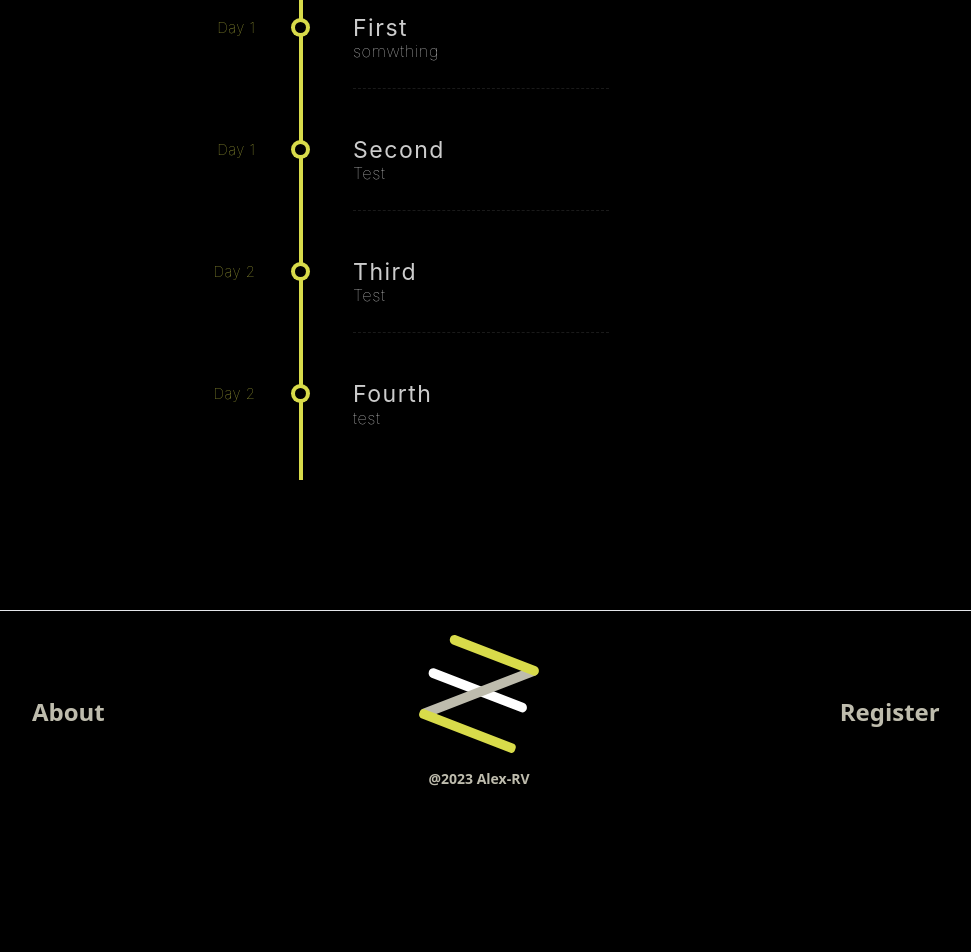
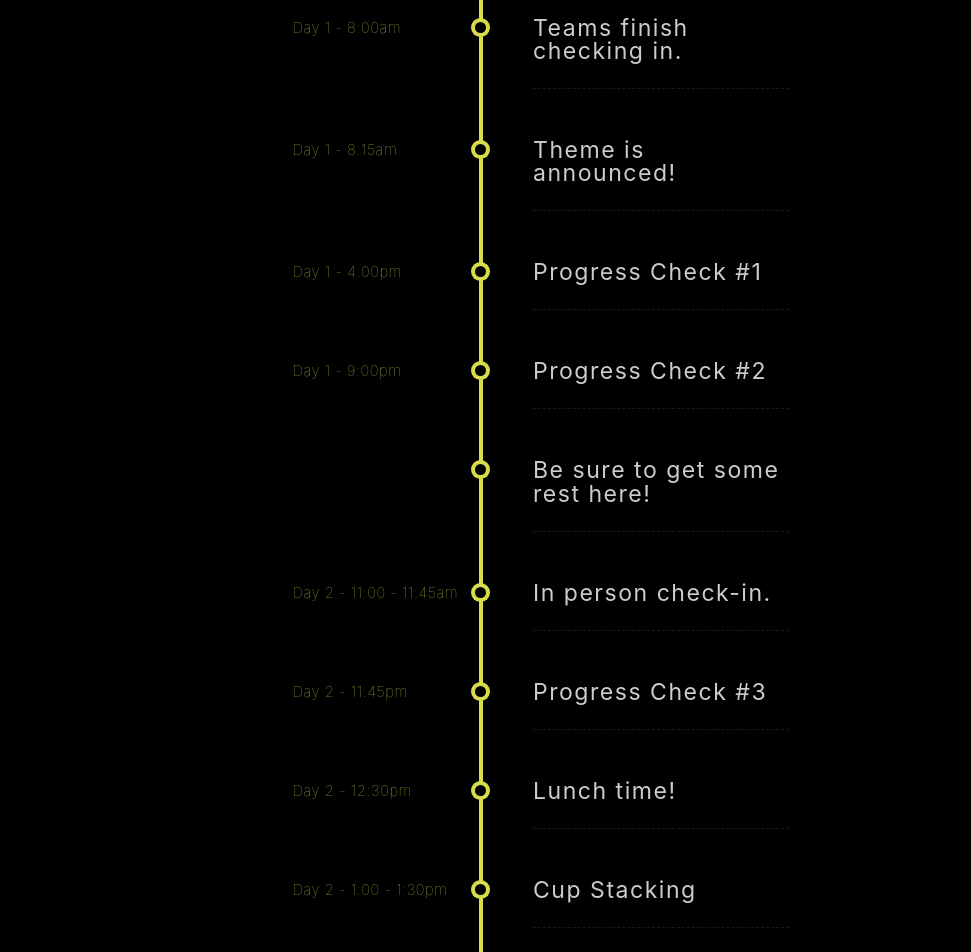
Before and after one commit to Alex-RV/zigzag, a Next.js app: page / in a window 1280 px wide. Shown: the part 1900-2852 px from the top of the page, without its empty margins (161-1132 px from the left). Before the commit the page ends 2721 px from the top, so only its background shows below. Built offline with nearby package versions, Linux system fonts and the light colour scheme.

Commit message:
added schedule

```diff
--- a/src/components/Timeline.tsx
+++ b/src/components/Timeline.tsx
@@ -8,23 +8,50 @@ export default function Timeline() {
   <h1 id='schedule' className='textAbout'>Schedule</h1>
 
   <ul className="timeline">
-    <li className="event" data-date="Day 1">
-      <h3>First</h3>
-      <p>somwthing</p>
+    <li className="event" data-date="Day 1 - 8:00am">
+      <h3>Teams finish checking in.</h3>
+      {/* <p>somwthing</p> */}
     </li>
-    <li className="event" data-date="Day 1">
-      <h3>Second</h3>
-      <p>Test</p>
+    <li className="event" data-date="Day 1 - 8:15am">
+      <h3>Theme is announced!</h3>
+      {/* <p>Test</p>     */}
     </li>
-    <li className="event" id="date" data-date="Day 2">
-      <h3>Third</h3>
-      <p>Test</p>
+    <li className="event" id="date" data-date="Day 1 - 4:00pm">
+      <h3>Progress Check #1</h3>
+      {/* <p>Test</p>     */}
     </li>
 
-    <li className="event" data-date="Day 2">
-      <h3>Fourth</h3>
-      <p>test</p>
+    <li className="event" data-date="Day 1 - 9:00pm">
+      <h3>Progress Check #2</h3>
+      {/* <p>test</p> */}
+    </li>
 
+    <li className="event" data-date="">
+      <h3>Be sure to get some rest here!</h3>
+    </li>
+
+    <li className="event" data-date="Day 2 - 11:00 - 11:45am">
+      <h3>In person check-in.</h3>
+    </li>
+
+    <li className="event" data-date="Day 2 - 11:45pm">
+      <h3>Progress Check #3</h3>
+    </li>
+
+    <li className="event" data-date="Day 2 - 12:30pm">
+      <h3>Lunch time!</h3>
+    </li>
+
+    <li className="event" data-date="Day 2 - 1:00 - 1:30pm">
+      <h3>Cup Stacking</h3>
+    </li>
+
+    <li className="event" data-date="Day 2 - 4:00 - 4:30pm">
+      <h3>Judges Discuss / GimKit Time!</h3>
+    </li>
+
+    <li className="event" data-date="Day 2 - 4:30 - 4:45pm">
+      <h3>Awards Ceremony</h3>
     </li>
   </ul>
 </div>
--- a/src/pages/test.tsx
+++ /dev/null
@@ -1,11 +0,0 @@
-import React from 'react'
-import Timeline from '@/components/Timeline';
-
-export default function test() {
-  return (
-    <div className='bg-white'>
-        <Timeline/>
-    </div>
-
-  )
-}
--- a/src/styles/timeline.css
+++ b/src/styles/timeline.css
@@ -2,6 +2,7 @@
     margin-top: 50px;
     text-align: center;
     background-color: black;
+    justify-content: center;
   }
   /* Timeline */
   .timeline {
@@ -20,6 +21,7 @@
     text-align: left;
     font-weight: 100;
     max-width: 30%;
+    margin-left: 50%;
   }
   .timeline h3 {
     font-family: 'Inter', sans-serif;
@@ -45,10 +47,10 @@
     top: 0;
   }
   .timeline .event:before {
-    left: -217.5px;
+    left: -240.5px;
     color: #a9ab3b;
     content: attr(data-date);
-    text-align: right;
+    text-align: left;
     font-weight: 100;
     font-size: 0.9em;
     min-width: 120px;
```
